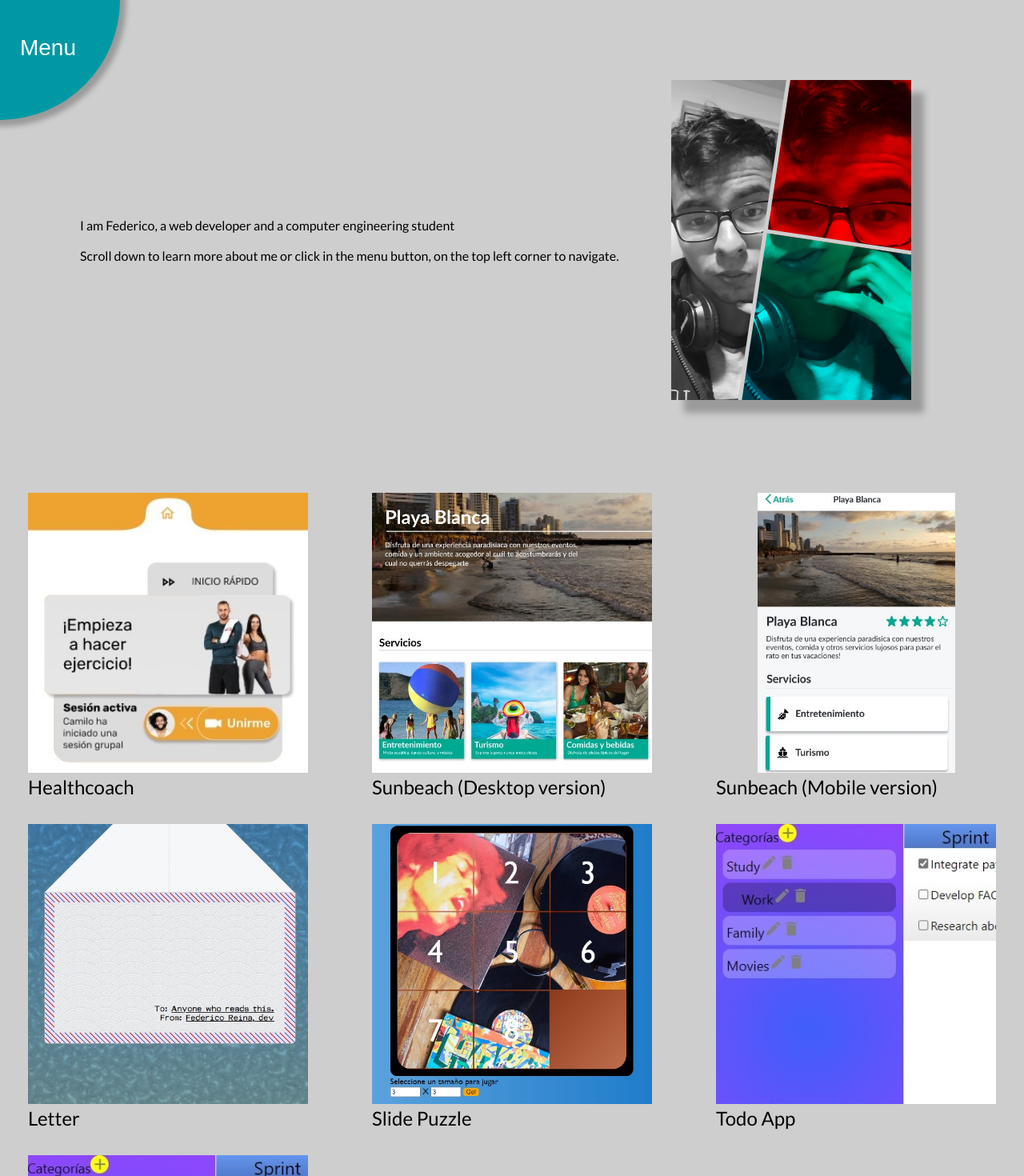
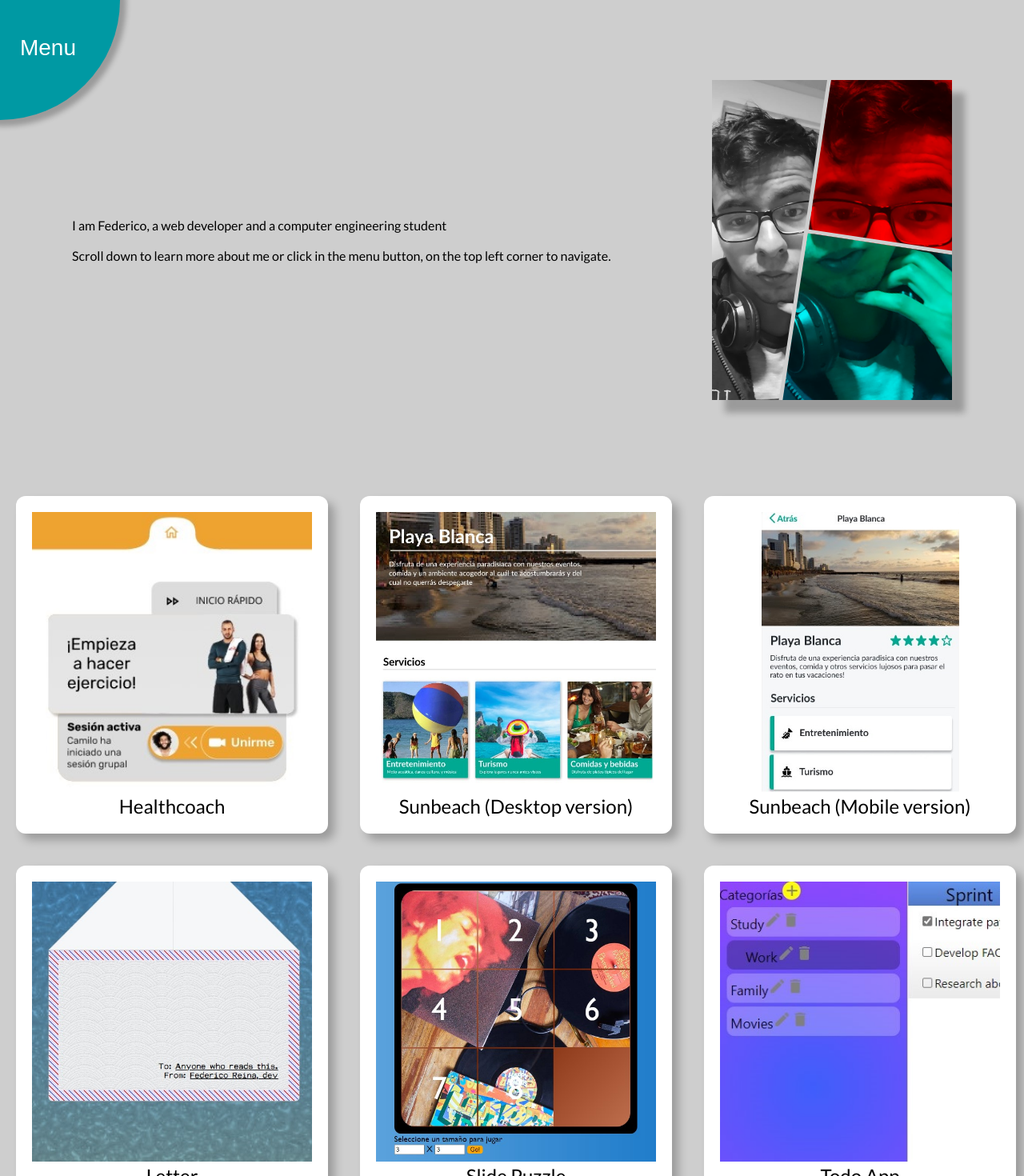
Before and after one commit to feder240516/personal-page, a React (Create React App) app: page / in a window 1280 px wide. Shown: the top 1470 px of the page at 80% size. Built offline with nearby package versions, Linux system fonts and the light colour scheme.

Commit message:
Fixed styling to improve readability

```diff
--- a/src/components/Gallery/GalleryItem/style.scss
+++ b/src/components/Gallery/GalleryItem/style.scss
@@ -1,5 +1,12 @@
 .gallery-item {
+  background-color: white;
+  border-radius: 12px;
+  box-shadow: 8px 8px 12px 0px rgb(0 0 0 / 25%);
+  margin: 20px;
+  padding: 20px;
   figcaption {
     font-size: 24px;
+    text-align: center;
+    max-width: 350px;
   }
 }
--- a/src/components/Gallery/style.scss
+++ b/src/components/Gallery/style.scss
@@ -3,4 +3,5 @@
   grid-template-columns: 1fr 1fr 1fr;
   justify-content: center;
   justify-items: center;
+  width: min-content;
 }
--- a/src/components/Photo/style.scss
+++ b/src/components/Photo/style.scss
@@ -16,7 +16,7 @@ $photo-width: $photo-standard * 1px;
   height: calc($photo-width * 4 / 3);
   width: $photo-width;
   box-sizing: border-box;
-  margin: 0 auto;
+  margin: 0 0 0 auto;
   overflow: hidden;
   position: relative;
   box-shadow: 16px 16px 8px rgba(0,0,0,0.25);
--- a/src/views/MainPage/style.scss
+++ b/src/views/MainPage/style.scss
@@ -1,13 +1,14 @@
 .main-page {
   .page-1 {
     display: flex;
-    max-width:100%;
+    max-width:1100px;
     box-sizing: border-box;
-    margin: 100px;
+    margin: 100px auto;
     align-items: center;
   }
 
   .page-2 {
-    margin: 100px;
+    margin: 100px auto;
+    width: min-content;
   }
 }
```
